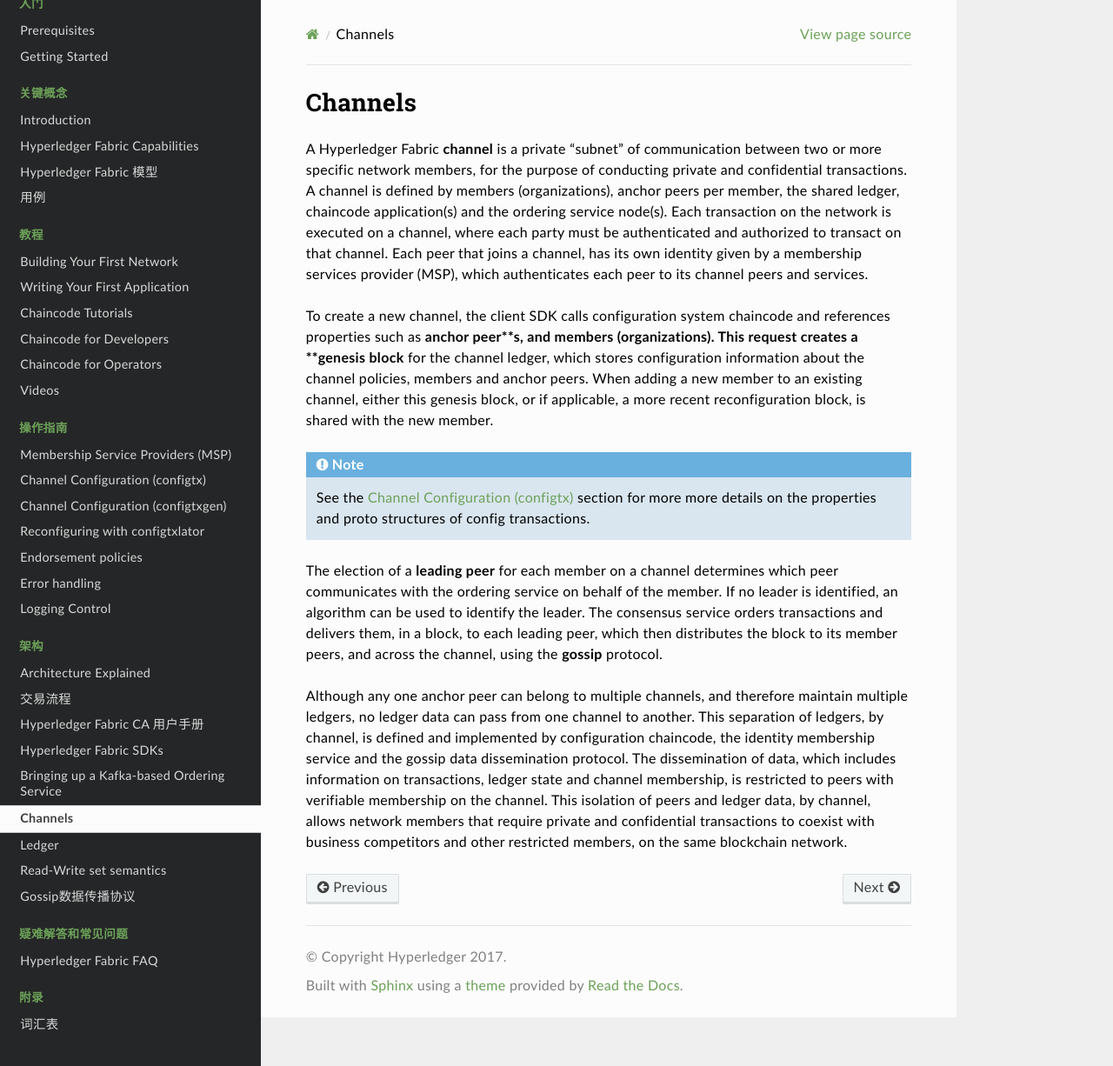
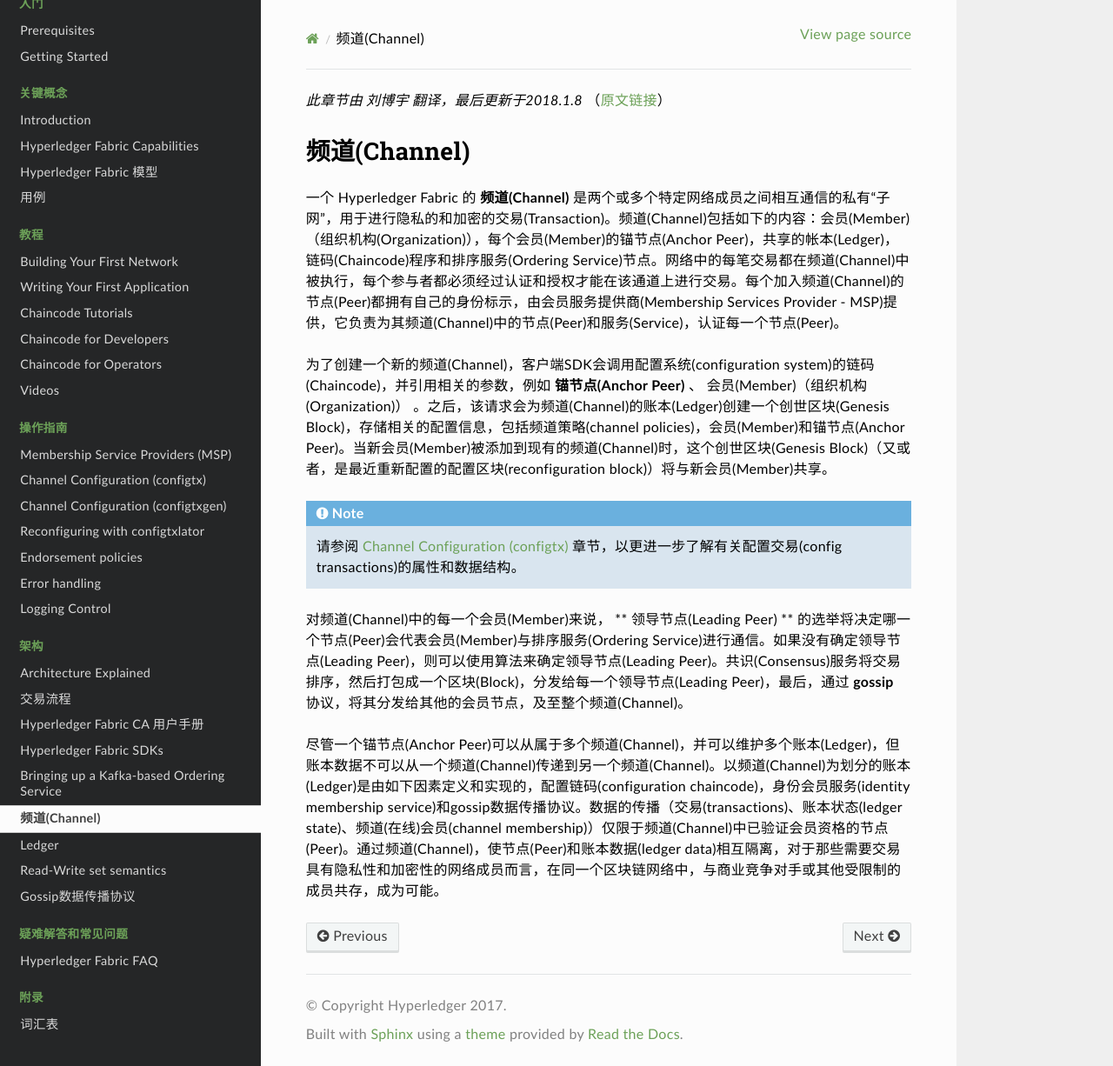
Before and after one commit to LiuBoyu/hyperledger-fabric-docs-zh_CN, a Sphinx documentation site: the page built from source/channels.rst, in a window 1280 px wide and 1226 px high. Shown: the whole window at 87% size. Built offline with Sphinx 7.4.7 and the Read the Docs theme 2.0.0, drawn with Linux system fonts in a browser that asks for light colours; formulas are drawn with MathJax 3; pages that are not in the unit, such as notebooks, are missing from menus; comment, search, counter and statistics services are not loaded.

Commit message:
提交 channels 文档

```diff
--- a/source/channels.rst
+++ b/source/channels.rst
@@ -1,42 +1,19 @@
-Channels
-========
+*此章节由 刘博宇 翻译，最后更新于2018.1.8* （`原文链接`_）
 
-A Hyperledger Fabric **channel** is a private "subnet" of communication between
-two or more specific network members, for the purpose of conducting private and
-confidential transactions. A channel is defined by members (organizations),
-anchor peers per member, the shared ledger, chaincode application(s) and the ordering service
-node(s). Each transaction on the network is executed on a channel, where each
-party must be authenticated and authorized to transact on that channel.
-Each peer that joins a channel, has its own identity given by a membership services provider (MSP),
-which authenticates each peer to its channel peers and services.
+.. _`原文链接`: http://hyperledger-fabric.readthedocs.io/en/latest/channels.html
 
-To create a new channel, the client SDK calls configuration system chaincode
-and references properties such as **anchor peer**s, and members (organizations).
-This request creates a **genesis block** for the channel ledger, which stores configuration
-information about the channel policies, members and anchor peers. When adding a
-new member to an existing channel, either this genesis block, or if applicable,
-a more recent reconfiguration block, is shared with the new member.
+频道(Channel)
+==============
 
-.. note:: See the :doc:`configtx` section for more more details on the properties
-          and proto structures of config transactions.
+一个 Hyperledger Fabric 的 **频道(Channel)** 是两个或多个特定网络成员之间相互通信的私有“子网”，用于进行隐私的和加密的交易(Transaction)。频道(Channel)包括如下的内容：会员(Member)（组织机构(Organization)），每个会员(Member)的锚节点(Anchor Peer)，共享的帐本(Ledger)，链码(Chaincode)程序和排序服务(Ordering Service)节点。网络中的每笔交易都在频道(Channel)中被执行，每个参与者都必须经过认证和授权才能在该通道上进行交易。每个加入频道(Channel)的节点(Peer)都拥有自己的身份标示，由会员服务提供商(Membership Services Provider - MSP)提供，它负责为其频道(Channel)中的节点(Peer)和服务(Service)，认证每一个节点(Peer)。
 
-The election of a **leading peer** for each member on a channel determines which
-peer communicates with the ordering service on behalf of the member. If no
-leader is identified, an algorithm can be used to identify the leader. The consensus
-service orders transactions and delivers them, in a block, to each leading peer,
-which then distributes the block to its member peers, and across the channel,
-using the **gossip** protocol.
+为了创建一个新的频道(Channel)，客户端SDK会调用配置系统(configuration system)的链码(Chaincode)，并引用相关的参数，例如 **锚节点(Anchor Peer)** 、 会员(Member)（组织机构(Organization)） 。之后，该请求会为频道(Channel)的账本(Ledger)创建一个创世区块(Genesis Block)，存储相关的配置信息，包括频道策略(channel policies)，会员(Member)和锚节点(Anchor Peer)。当新会员(Member)被添加到现有的频道(Channel)时，这个创世区块(Genesis Block)（又或者，是最近重新配置的配置区块(reconfiguration block)）将与新会员(Member)共享。
 
-Although any one anchor peer can belong to multiple channels, and therefore
-maintain multiple ledgers, no ledger data can pass from one channel to another.
-This separation of ledgers, by channel, is defined and implemented by
-configuration chaincode, the identity membership service and the gossip data
-dissemination protocol. The dissemination of data, which includes information on
-transactions, ledger state and channel membership, is restricted to peers with
-verifiable membership on the channel. This isolation of peers and ledger data,
-by channel, allows network members that require private and confidential
-transactions to coexist with business competitors and other restricted members,
-on the same blockchain network.
+.. note:: 请参阅 :doc:`configtx` 章节，以更进一步了解有关配置交易(config transactions)的属性和数据结构。
+
+对频道(Channel)中的每一个会员(Member)来说， ** 领导节点(Leading Peer) ** 的选举将决定哪一个节点(Peer)会代表会员(Member)与排序服务(Ordering Service)进行通信。如果没有确定领导节点(Leading Peer)，则可以使用算法来确定领导节点(Leading Peer)。共识(Consensus)服务将交易排序，然后打包成一个区块(Block)，分发给每一个领导节点(Leading Peer)，最后，通过 **gossip** 协议，将其分发给其他的会员节点，及至整个频道(Channel)。
+
+尽管一个锚节点(Anchor Peer)可以从属于多个频道(Channel)，并可以维护多个账本(Ledger)，但账本数据不可以从一个频道(Channel)传递到另一个频道(Channel)。以频道(Channel)为划分的账本(Ledger)是由如下因素定义和实现的，配置链码(configuration chaincode)，身份会员服务(identity membership service)和gossip数据传播协议。数据的传播（交易(transactions)、账本状态(ledger state)、频道(在线)会员(channel membership)）仅限于频道(Channel)中已验证会员资格的节点(Peer)。通过频道(Channel)，使节点(Peer)和账本数据(ledger data)相互隔离，对于那些需要交易具有隐私性和加密性的网络成员而言，在同一个区块链网络中，与商业竞争对手或其他受限制的成员共存，成为可能。
 
 .. Licensed under Creative Commons Attribution 4.0 International License
    https://creativecommons.org/licenses/by/4.0/
```
Also changed, not shown: README.md (+5 -5 lines).
